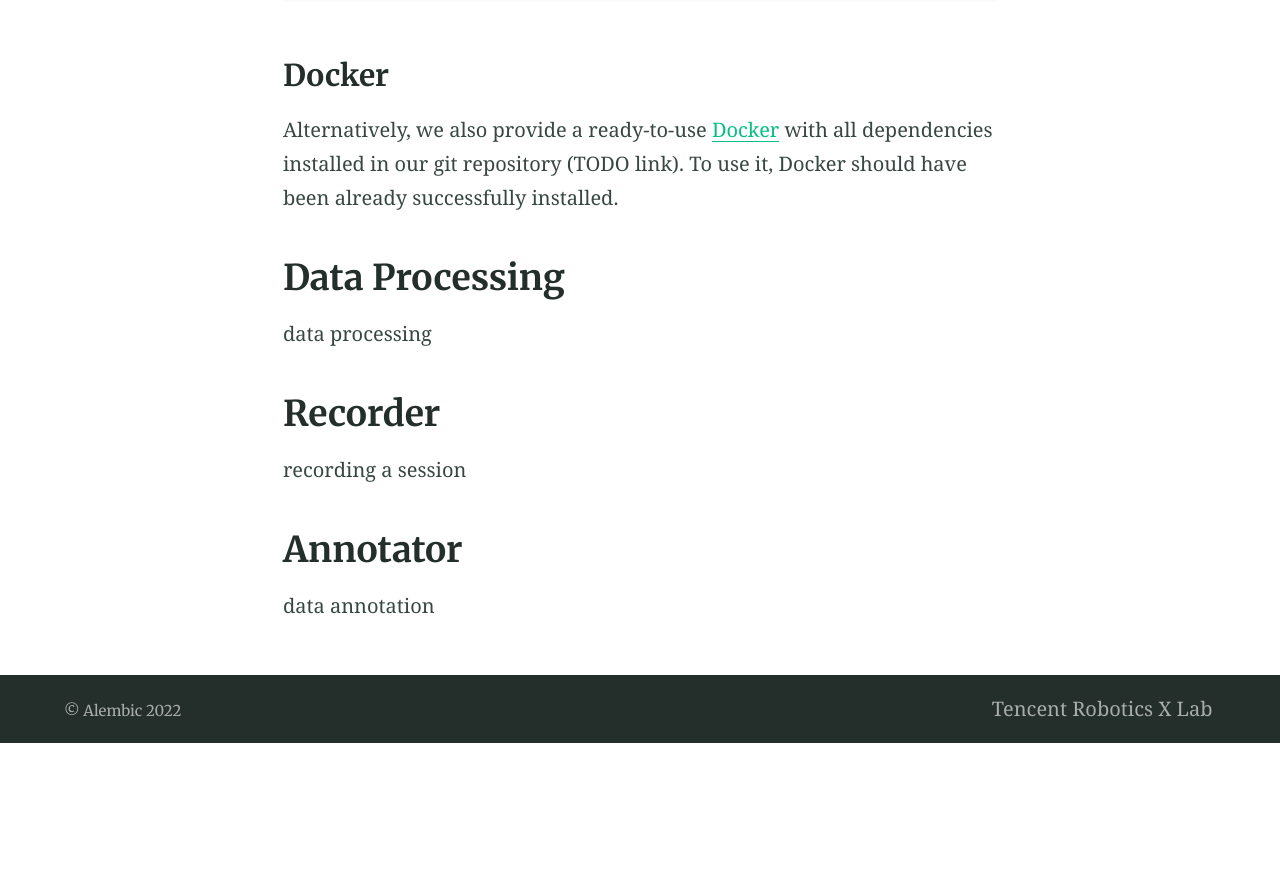
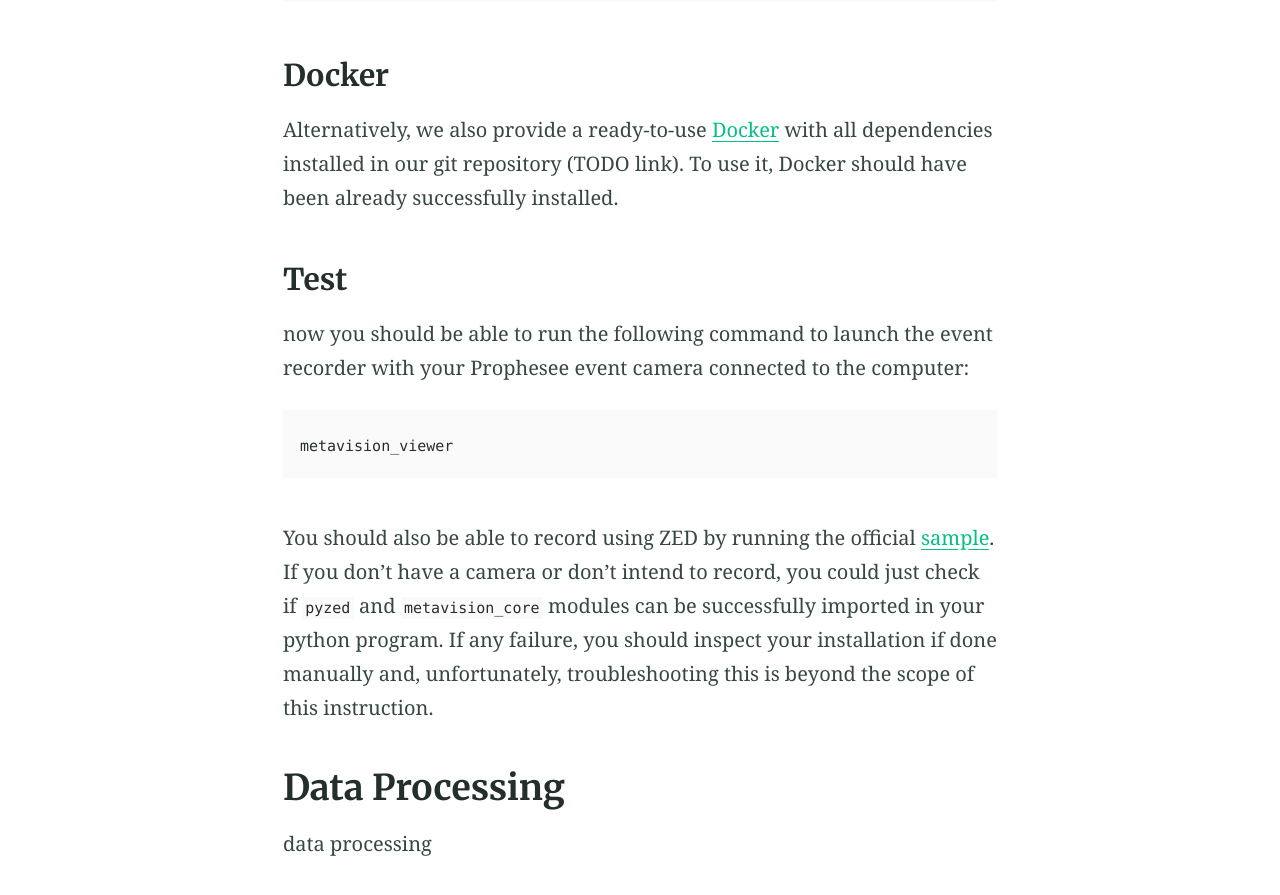
Before and after one commit to lipengroboticsx/lipengroboticsx.github.io, a Jekyll site: the page built from tool.md, in a window 1280 px wide and 900 px high, scrolled down 1393 px. Shown: the top 895 px of the window. Built offline with Jekyll 4.4.1, drawn with Linux system fonts in a browser that asks for light colours; our own code applies the rules of GitHub Pages for plain Markdown files; before the commit the page ends 2136 px from its top, so only the background shows below that.

Commit message:
tool: dependencies test

````diff
--- a/tool.md
+++ b/tool.md
@@ -34,6 +34,16 @@ pip install -r requirements.txt
 
 Alternatively, we also provide a ready-to-use [Docker](https://www.docker.com/) with all dependencies installed in our git repository (TODO link). To use it, Docker should have been already successfully installed.
 
+### Test
+
+now you should be able to run the following command to launch the event recorder with your Prophesee event camera connected to the computer:
+
+```p
+metavision_viewer
+```
+
+You should also be able to record using ZED by running the official [sample](https://github.com/stereolabs/zed-examples/tree/master/svo%20recording/recording/python). If you don't have a camera or don't intend to record, you could just check if `pyzed` and `metavision_core` modules can be successfully imported in your python program. If any failure, you should inspect your installation if done manually and, unfortunately, troubleshooting this is beyond the scope of this instruction.
+
 
 
 ## Data Processing
````
